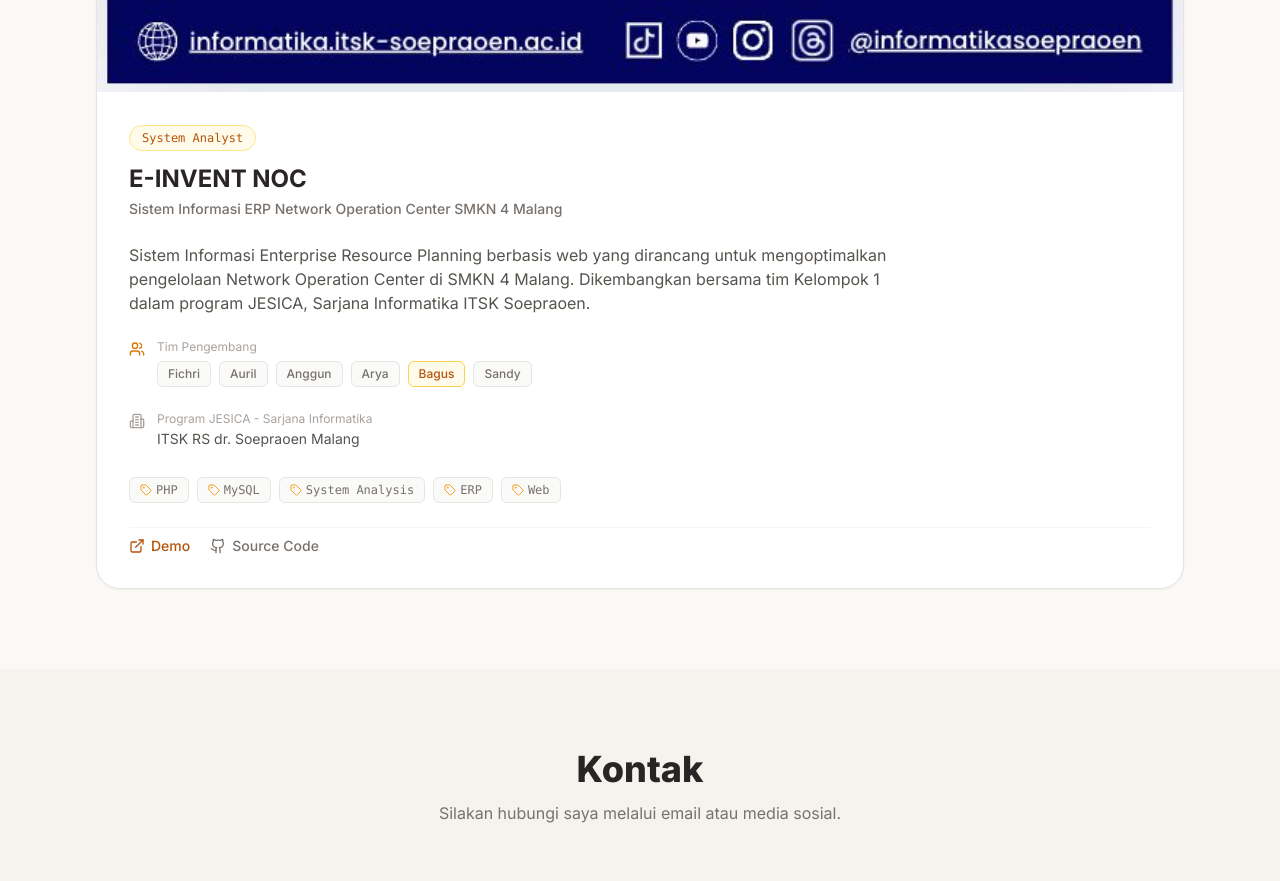
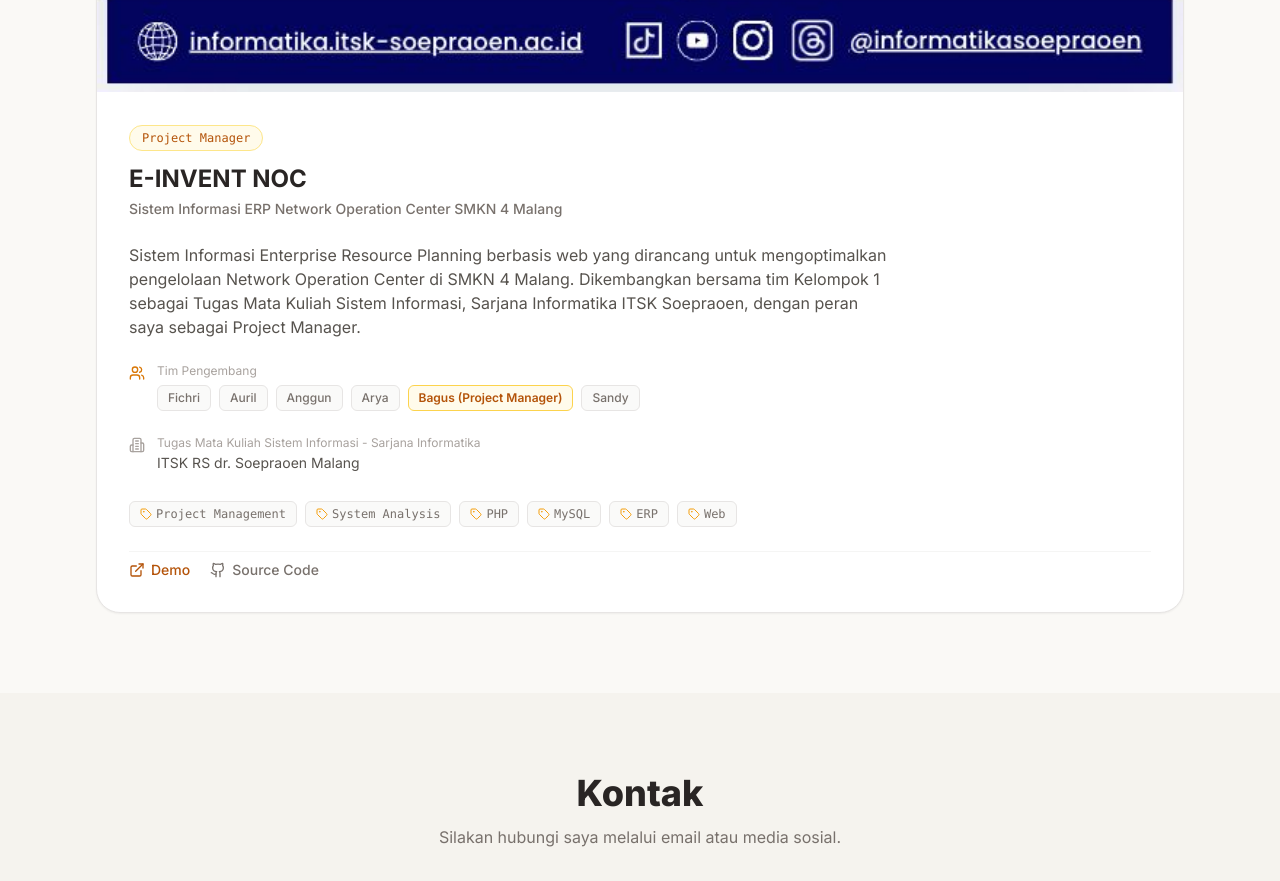
Before and after one commit to bagus-26/BagusArtandyoW, a Next.js app: page / in a window 1280 px wide. Shown: the part 3260-4141 px from the top of the page. Built offline with nearby package versions, Linux system fonts and the light colour scheme.

Commit message:
Update E-INVENT NOC project details: replace JESICA with Tugas Mata Kuliah Sistem Informasi and specify Project Manager role

```diff
--- a/src/components/projects.jsx
+++ b/src/components/projects.jsx
@@ -50,8 +50,8 @@ export default function Projects() {
                     <span
                       key={idx}
                       className={`px-2.5 py-1 rounded-md text-xs font-medium border ${
-                        member === 'Bagus'
-                          ? 'bg-amber-50 border-amber-300 text-amber-700'
+                        member.includes('Bagus')
+                          ? 'bg-amber-50 border-amber-300 text-amber-700 font-semibold'
                           : 'bg-stone-50 border-stone-200 text-stone-500'
                       }`}
                     >
--- a/src/data/PortofolioData.js
+++ b/src/data/PortofolioData.js
@@ -37,16 +37,16 @@ export const PortofolioData = {
     {
       id: 1,
       title: "E-INVENT NOC",
-      category: "System Analyst",
+      category: "Project Manager",
       subtitle: "Sistem Informasi ERP Network Operation Center SMKN 4 Malang",
-      desc: "Sistem Informasi Enterprise Resource Planning berbasis web yang dirancang untuk mengoptimalkan pengelolaan Network Operation Center di SMKN 4 Malang. Dikembangkan bersama tim Kelompok 1 dalam program JESICA, Sarjana Informatika ITSK Soepraoen.",
-      team: ["Fichri", "Auril", "Anggun", "Arya", "Bagus", "Sandy"],
-      tags: ["PHP", "MySQL", "System Analysis", "ERP", "Web"],
+      desc: "Sistem Informasi Enterprise Resource Planning berbasis web yang dirancang untuk mengoptimalkan pengelolaan Network Operation Center di SMKN 4 Malang. Dikembangkan bersama tim Kelompok 1 sebagai Tugas Mata Kuliah Sistem Informasi, Sarjana Informatika ITSK Soepraoen, dengan peran saya sebagai Project Manager.",
+      team: ["Fichri", "Auril", "Anggun", "Arya", "Bagus (Project Manager)", "Sandy"],
+      tags: ["Project Management", "System Analysis", "PHP", "MySQL", "ERP", "Web"],
       image: "/erp.jpeg",
       liveUrl: "#",
       githubUrl: "#",
       institution: "ITSK RS dr. Soepraoen Malang",
-      program: "Program JESICA - Sarjana Informatika"
+      program: "Tugas Mata Kuliah Sistem Informasi - Sarjana Informatika"
     }
   ]
 };
```
